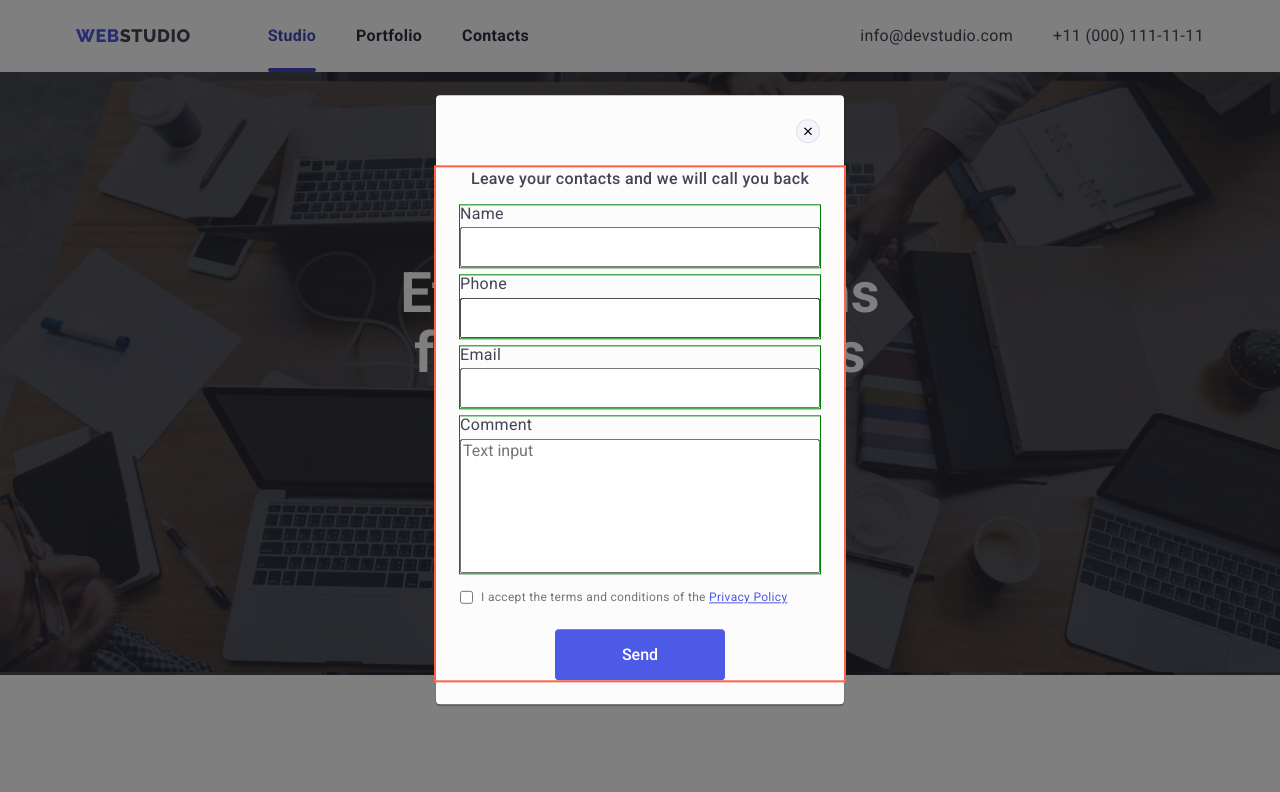
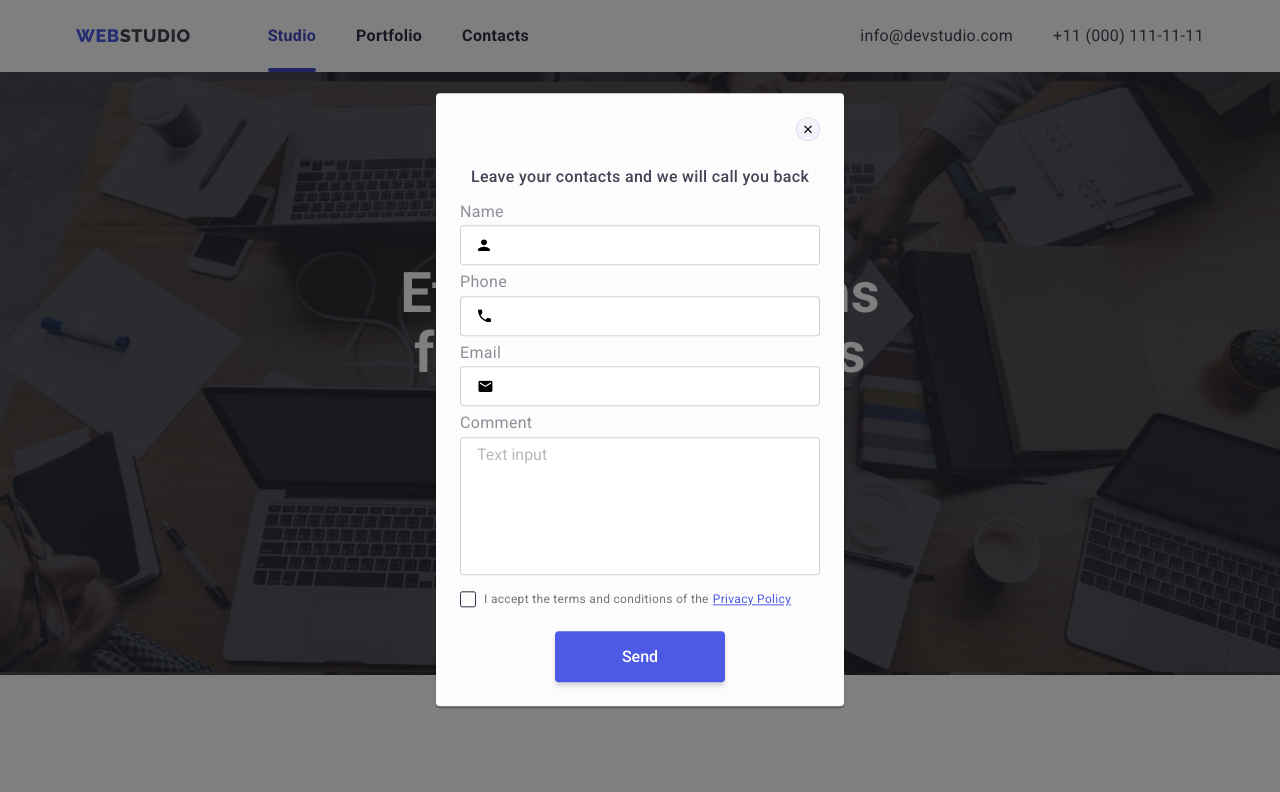
Before and after one commit to Yurii-Ilkevych/goit-markup-hw-06, a plain HTML site: page index.html in a window 1280 px wide. Both pictures are taken after a click on the button "Order Service". Shown: the top 792 px of the page. Drawn offline with nearby package versions, Linux system fonts and the light colour scheme.

Commit message:
обновляє дз та добавляє файли

```diff
--- a/css/styles.css
+++ b/css/styles.css
@@ -910,7 +910,7 @@ transition-timing-function: cubic-bezier(0.4, 0, 0.2, 1);
     margin-left: auto;
    margin-right: auto;
    width: 408px;
-   outline: 2px solid tomato;
+   /* outline: 2px solid tomato; */
 }
 
 .text-modal {
@@ -922,24 +922,125 @@ line-height: 24px;
     margin-bottom: 14px;
 }
 
+/* form footer */
+.form-footer {
+    margin-left: auto;
+}
+
+.btn-form-footer {
+    font-family: Roboto, sans-serif;
+    background-color: var(--accent-color);
+    color: var(--white-color);
+    font-weight: 500;
+    font-size: 16px;
+    line-height: 1.5;
+    border-radius: 4px;
+    padding-left: 24px;
+    padding-top: 8px;
+ padding-bottom:  8px;
+ padding-right: 64px;
+min-width: 165px;
+    border: none;
+    margin-left: 24px;
+text-align: start;
+    transition-property: box-shadow, background-color;
+transition-duration: 250ms;
+transition-timing-function: cubic-bezier(0.4, 0, 0.2, 1);
+}
+
+/* .btn-form-footer:hover,
+.btn-form-footer:focus {
+    background-color: #404BBF;
+    box-shadow: 0px 4px 4px rgba(0, 0, 0, 0.15);
+} */
+
+.input-footer {
+height: 40px;
+width: 264px;
+background-color: var(--title-text-color);
+padding: 0;
+
+border: 1px solid rgba(255, 255, 255, 0.3);
+border-radius: 4px;
+padding-left: 16px;
+}
+
+.input-footer::placeholder {
+color: rgba(255, 255, 255, 0.6);
+}
+.form-footer-primary {
+    display: flex;
+    position: relative;
+}
+.submit-icon {
+    position: absolute;
+top: 50%;
+right: 24px;
+translate: 0 -50%;
+}
+
+
+
+/* form-modal */
+
+.button-form-modal {
+    font-family: Roboto, sans-serif;
+    background-color: var(--accent-color);
+    color: var(--white-color);
+    font-weight: 500;
+    font-size: 16px;
+    line-height: 1.19;
+    border-radius: 4px;
+    padding: 16px 32px;
+    min-width: 170px;
+    text-align: center;
+    border: none;
+    box-shadow: 0px 4px 4px rgba(0, 0, 0, 0.15);
+
+    transition-property: box-shadow, background-color;
+transition-duration: 250ms;
+transition-timing-function: cubic-bezier(0.4, 0, 0.2, 1);
+}
+
+/* .button-form-modal:hover,
+.button-form-modal:focus {
+    background-color:  var(--accent-color);
+    box-shadow: 0px 4px 4px rgba(0, 0, 0, 0.15);
+} */
 
 textarea {
     resize: none;
 }
 
 .form-group {
-    outline: 1px solid green;
+    /* outline: 1px solid green; */
     display: flex;
     flex-direction: column;
     margin-bottom: 8px;
 }
 
 .form-label {
+    font-weight: 400;
+
+
+
+
 margin-bottom: 4px;
+color: #8E8F99;
+
+
 }
 
 .form-input {
 height: 40px;
+padding: 0;
+padding-left: 38px;
+border: 1px solid rgba(33, 33, 33, 0.2);
+border-radius: 4px;
+
+transition-property: border-radius,  border ;
+transition-duration: 250ms;
+transition-timing-function: cubic-bezier(0.4, 0, 0.2, 1);
 }
 
 .form-agree {
@@ -948,16 +1049,60 @@ height: 40px;
     margin-bottom: 24px;
 }
 
+.form-agree [type="checkbox"] {
+
+}
+.checkbox {
+ display: flex;
+ align-items: center;
+justify-content: center;
+
+margin-right: 8px;
+width: 16px;
+height: 16px;
+border: 1.25px solid #2E2F42;
+border-radius: 2px;
+
+}
+
+.icon-form-checkbox {
+
+fill: #FFFFFF;
+}
+
+.input-checkbox:checked + .checkbox {
+    background-color: #404BBF;
+    fill: #f4f4fd;
+    border: 1.25px solid #404BBF;
+    border-radius: 2px;
+}
+
+.input-checkbox {
+    appearance: none;
+    position: absolute;
+}
+
+
+
+
+
 .text-agree {
-    margin-left: 8px;
+    display: flex;
+    flex-wrap: wrap;
     font-weight: 400;
 font-size: 12px;
 line-height: 16px;
 color: #757575;
+
+
+/* transition-property: border-radius,  border, fill ;
+transition-duration: 250ms;
+transition-timing-function: cubic-bezier(0.4, 0, 0.2, 1); */
 }
 
 .privacy {
     color: #4D5AE5;
+    margin-left: 4px;
 }
 
 .form-submit {
@@ -966,6 +1111,55 @@ justify-content: center;
 margin-bottom: 24px;
 }
 
+.form-textarea {
+    padding: 0;
+    padding-left: 16px;
+    padding-top: 8px;
+    border-radius: 4px;
+    border: 1px solid rgba(33, 33, 33, 0.2);
+}
+
+.form-textarea::placeholder {
+    color: #75757580;
+}
+
+.name {
+position: relative;
+}
+
+.tel {
+    position: relative;
+}
+
+.email {
+    position: relative;
+}
+
+.icon-form {
+    position: absolute;
+
+  bottom: 14px;
+    left: 17.5px;
+
+    transition-property: fill;
+transition-duration: 250ms;
+transition-timing-function: cubic-bezier(0.4, 0, 0.2, 1);
+}
+
+.form-group:target {
+
+}
+
+.form-input:focus +.icon-form {
+
+fill: #4D5AE5;
+}
+
+.form-input:focus,
+.form-textarea:focus{
+ border: 1px solid #4D5AE5;
+ border-radius: 4px;
+}
 
 
 /* .icon-footer::before {
@@ -1008,3 +1202,13 @@ transition:transform, 1000ms;
 .section-footer {
     overflow: hidden;
 } */
+
+
+/*
+.form-group:focus-within > .form-label {
+    transform: translateY(-500%);
+
+}
+.form-input:not(placeholder-shown) + .form-label {
+    transform: translateY(-400%);
+} */
--- a/index.html
+++ b/index.html
@@ -382,12 +382,24 @@
             </li>
           </ul>
         </div>
-        <div>
+        <div class="form-footer">
           <h2 class="footer-text">Subscribe</h2>
-          <form action="">
-            <label for="send"></label>
-            <input type="email" name="email" id="send" placeholder="E-mail" />
-            <button type="submit">Subscribe</button>
+
+          <form>
+            <div class="form-footer-primary">
+              <label for="send"></label>
+              <input
+                class="input-footer"
+                type="email"
+                name="email"
+                id="send"
+                placeholder="E-mail"
+              />
+              <button class="btn-form-footer" type="submit">Subscribe</button>
+              <svg class="submit-icon" width="24" height="20">
+                <use href="./images/icons.svg#icon-icon-send"></use>
+              </svg>
+            </div>
           </form>
         </div>
       </div>
@@ -397,29 +409,45 @@
       <div class="modal">
         <button class="button-modal" type="button" data-modal-close>
           <svg width="8" height="8">
-            <use href="./images/symbol-defs-close.svg#icon-Vector"></use>
+            <use href="./images/icons.svg#icon-Vector"></use>
           </svg>
         </button>
         <div class="modal-container">
           <h2 class="text-modal">
             Leave your contacts and we will call you back
           </h2>
-          <form action="">
-            <div class="form-group">
+          <form>
+            <div class="form-group name">
               <label class="form-label" for="name">Name</label>
               <input class="form-input" type="text" name="name" id="name" />
+              <svg class="icon-form" width="12" height="12">
+                <use href="./images/icons.svg#icon-icon-name"></use>
+              </svg>
             </div>
-            <div class="form-group">
+            <div class="form-group tel">
               <label class="form-label" for="phone">Phone</label>
-              <input class="form-input" type="tel" name="tel" id="phone" />
+              <input
+                placeholder=" "
+                class="form-input"
+                type="tel"
+                name="tel"
+                id="phone"
+              />
+              <svg class="icon-form" width="13" height="13">
+                <use href="./images/icons.svg#icon-icon-tel"></use>
+              </svg>
             </div>
-            <div class="form-group">
+            <div class="form-group email">
               <label class="form-label" for="email">Email</label>
               <input class="form-input" type="email" name="email" id="email" />
+              <svg class="icon-form" width="15" height="12">
+                <use href="./images/icons.svg#icon-icon-email"></use>
+              </svg>
             </div>
             <div class="form-group">
               <label class="form-label" for="comment">Comment</label>
-              <textarea class="form-textarea"
+              <textarea
+                class="form-textarea"
                 name="comment"
                 id="comment"
                 placeholder="Text input"
@@ -427,13 +455,21 @@
               ></textarea>
             </div>
             <div class="form-agree">
-            <input type="checkbox" name="" id="agree" value="agree" />
-            <label class="text-agree" for="agree"
-              >I accept the terms and conditions of the <a href="/index.html" class="privacy">Privacy Policy</a></label
-            >
-          </div>
-            <div class="form-submit" >
-              <button class="button-secondary" type="submit">Send</button>
+              <label class="text-agree">
+                <input class="input-checkbox" type="checkbox" name="checkbox" />
+                <span class="checkbox">
+                  <svg class="icon-form-checkbox" width="10" height="8">
+                    <use href="./images/icons.svg#icon-click-ok"></use>
+                  </svg> </span
+                >I accept the terms and conditions of the<a
+                  href="/index.html"
+                  class="privacy"
+                  >Privacy Policy</a
+                >
+              </label>
+            </div>
+            <div class="form-submit">
+              <button class="button-form-modal" type="submit">Send</button>
             </div>
           </form>
         </div>
```
Also changed, not shown: portfolio.html (+20 -0 lines), images/icons.svg (added).
